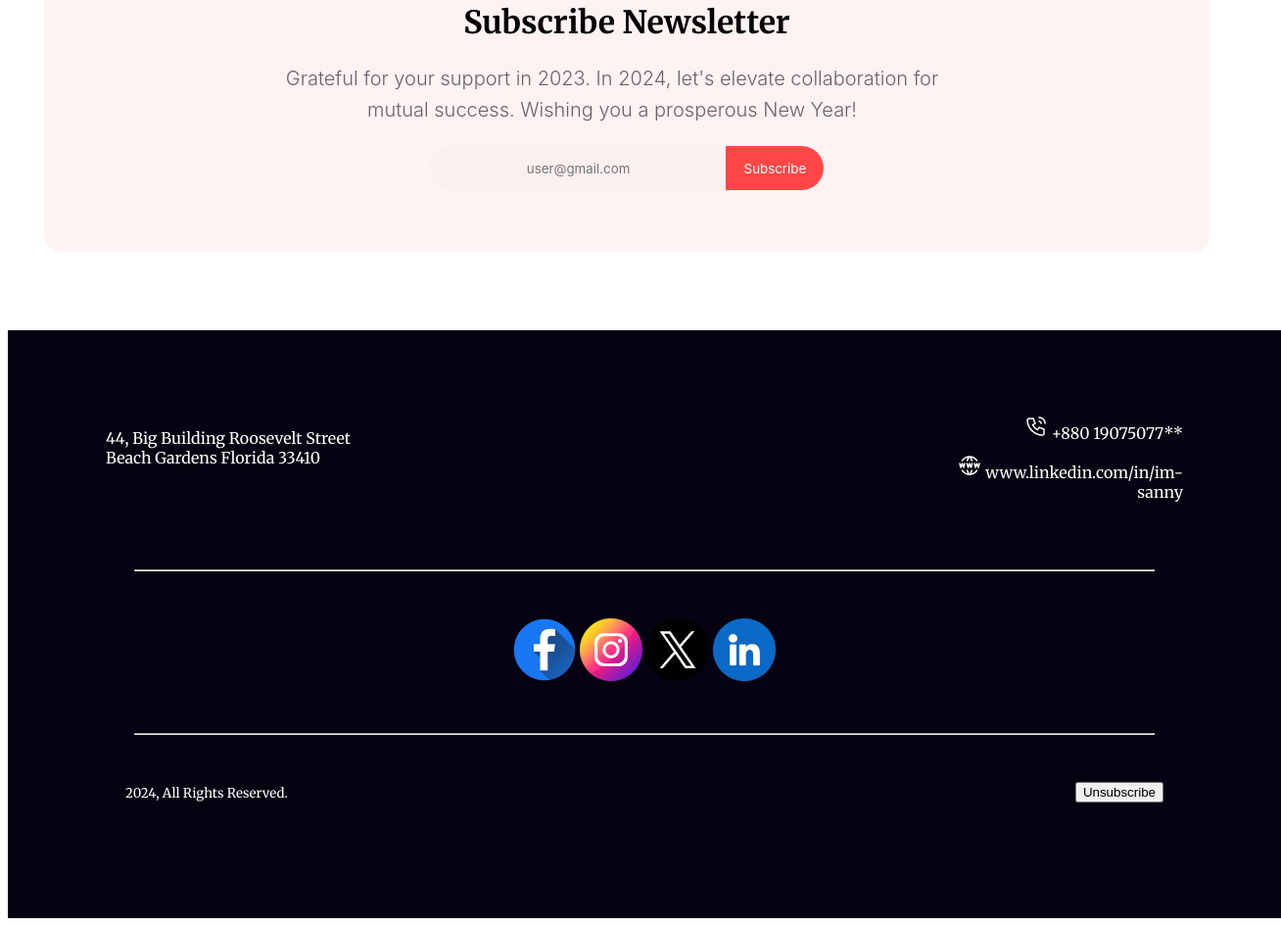
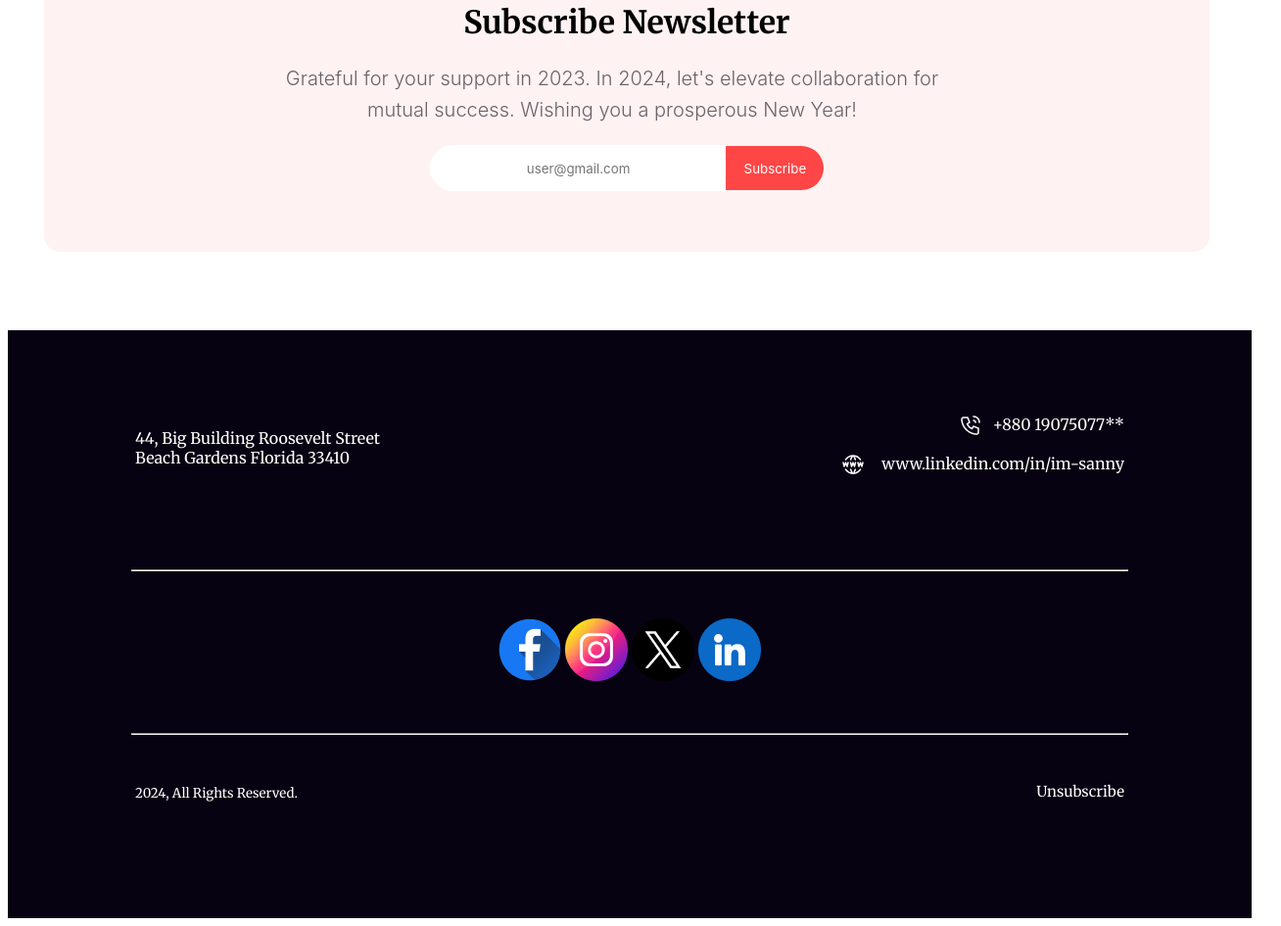
Before and after one commit to im-sanny/assignment-01, a plain HTML site: page index.html in a window 1280 px wide. Shown: the part 5924-6869 px from the top of the page at 98% size, 1308 px wide, since content can reach past the window. Drawn offline with Linux system fonts and the light colour scheme.

Commit message:
fixed some design

```diff
--- a/index.html
+++ b/index.html
@@ -149,11 +149,12 @@
             <p class="address">44, Big Building Roosevelt Street
                 Beach Gardens Florida 33410</p>
 
-
-            <p class="contact-info"> <img src="/resources/Call.png" alt="">  +880 19075077**</p>
+                <img src="/resources/Call.png" alt="" class="call">
+            <p class="contact-info"> +880 19075077**</p>
             <br>
             <br>
-             <p class="contact-info"><img src="/resources/Website.png" alt=""> www.linkedin.com/in/im-sanny
+            <img src="/resources/Website.png" alt="" class="website">
+             <p class="contact-info">www.linkedin.com/in/im-sanny
             </p>
                 <br>
                 <br>
@@ -167,7 +168,7 @@
                     <br>
                     <br>
                     <hr class="style">
-                <button class="btn-unsubscribe">Unsubscribe</button>
+                <a href="#"  class="btn-unsubscribe">Unsubscribe</a>
                 <br>
                 <br>
                 <small>2024, All Rights Reserved.</small>
@@ -175,6 +176,7 @@
     </div>
 
 
+
 </footer>
 </body>
 </html>
--- a/style/style.css
+++ b/style/style.css
@@ -301,16 +301,19 @@ padding-top: 130px;
 }
 
 .first-row, .second-row{
-    /* box-shadow: 0 0 0 10px rgba(0, 0, 0, 0.1);
-    -webkit-transition-property: box-shadow, transform;
-    transition-property: box-shadow, transform;
-    -webkit-transform: scale(1.1);
-    transform: scaleX(1.1); */
     display: flex;
     gap:15px;
     width: 396px;
     height: 412px;
 }
+/* .first-row, .second-row, :hover{
+    box-shadow: 0 0 0 1px rgba(0, 0, 0, 0.1);
+    -webkit-transition-property: box-shadow;
+    transition-property: box-shadow, transform;
+    -webkit-transform: scale(1);
+    transform: scaleX(1);
+} */
+
 .second-row{
     margin-top: 15px;
 }
@@ -354,10 +357,11 @@ background: rgba(255, 0, 0, 0.05);
     border-radius: 50px 0 0 50px;
     width: 300px;
     height: 45px;
-    color: rgba(7, 2, 17, 0.30);
+    color:rgba(255, 255, 255, 1);
     text-align: center;
     font-family: Inter;
-    background: #b3b1b10c;
+    background: rgba(255, 255, 255, 1);
+    outline: white;
 
 }
 .btn-subscribe{
@@ -376,23 +380,28 @@ background: rgba(255, 0, 0, 0.05);
 
 .closing{
     margin-top: 80px;
-    width: 1300px;
+    width: 1270px;
     height: 600px;
     background: #070211;
 }
 .address{
   color: #FFF;
- padding: 100px 0 0 100px;
+ padding: 100px 0 0 130px;
  width: 300px;
-
 }
 
 .contact-info{
     text-align: right;
     width: 270px;
     float: right;
-   margin: -70px 100px 0 0;
+   margin: -70px 130px 0 0;
   color: #FFF;
+}
+.call{
+margin-top: -10px;
+}
+.web{
+padding-top: 20px;
 }
 .style{
    width: 80%;
@@ -406,10 +415,22 @@ background: rgba(255, 0, 0, 0.05);
 }
 small{
     color: #FFF;
- margin: 120px 120px 120px 120px;
+ margin: 120px 120px 120px 130px;
 
 }
 .btn-unsubscribe{
     float: right;
-    margin: 40px 120px 0 0;
+    margin: 40px 130px 0 0;
+   text-decoration: none;
+   color: #FFF;
+   font-size: 15px;
 }
+.call{
+   float: inline-end;
+    margin: -71px 275px 0 0;
+}
+
+.website{
+    float: inline-end;
+    margin: -71px 395px 0 0;
+}
```
